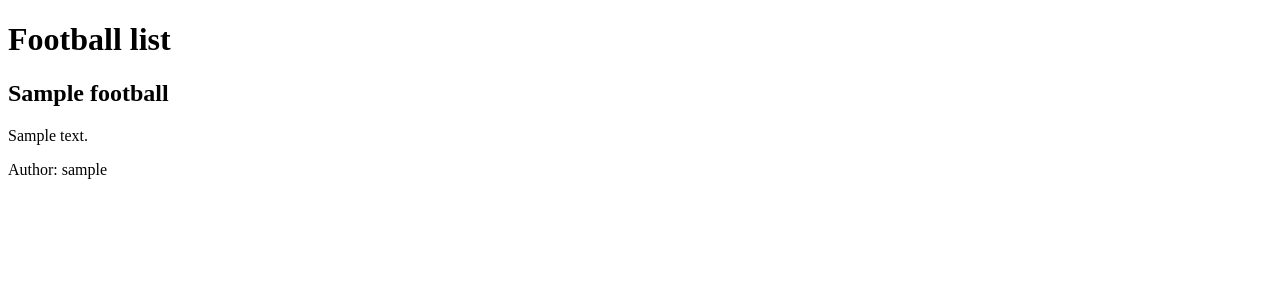
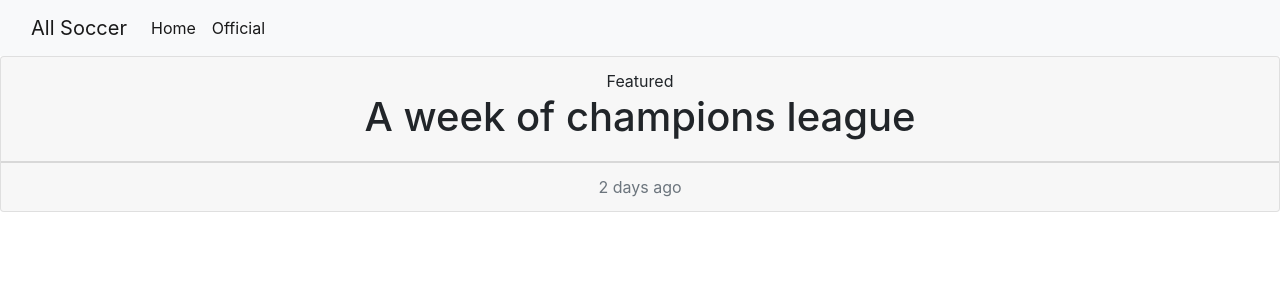
Before and after one commit to Elvisthegreat/all-soccer, a Django app: page / in a window 1280 px wide. Shown: the top 300 px of the page. Run offline with Django 4.2, Linux system fonts and the light colour scheme; tables that the repository leaves empty hold one stand-in row (values such as "Sample post").

Commit message:
Added another app

```diff
--- a/allsoccer/settings.py
+++ b/allsoccer/settings.py
@@ -43,6 +43,7 @@ INSTALLED_APPS = [
     'django.contrib.messages',
     'django.contrib.staticfiles',
     'football',
+    'official',
     'django_summernote',
 ]
 
--- a/allsoccer/urls.py
+++ b/allsoccer/urls.py
@@ -19,6 +19,7 @@ from django.urls import path, include
 
 
 urlpatterns = [
+    path("official/", include("official.urls"), name="official-urls"),
     path('admin/', admin.site.urls),
     path('summernote/', include('django_summernote.urls')),
     path("", include("football.urls"), name="football-urls"),
--- a/football/templates/football/index.html
+++ b/football/templates/football/index.html
@@ -1,20 +1,19 @@
-<!DOCTYPE html>
-<html lang="en">
+{% extends "base.html" %}
+{% load static %}
 
-<head>
-    <meta charset="UTF-8">
-    <meta http-equiv="X-UA-Compatible" content="IE=edge">
-    <meta name="viewport" content="width=device-width, initial-scale=1.0">
-    <title>Views Part 1</title>
-</head>
+<!-- index.html content starts here -->
+{% block content %}
+<div class="card text-center">
+    <div class="card-header">
+        {% for ball in football_list %}
+      Featured
 
-<body>
-    <h1>Football list</h1>
-    {% for ball in object_list %}
-    <h2>{{ball.title}}</h2>
-    <p>{{ball.excerpt}}</p>
-    <p>Author: {{ball.author}}</p>
-    {% endfor %}
-</body>
-
-</html>
+      <h1>A week of champions league</h1>
+    </div>
+    <div class="card-footer text-muted">
+      2 days ago
+    </div>
+  </div>
+  {% endfor %}
+<!-- index.html content ends here -->
+{% endblock %}
--- /dev/null
+++ b/official/apps.py
@@ -0,0 +1,6 @@
+from django.apps import AppConfig
+
+
+class OfficialConfig(AppConfig):
+    default_auto_field = 'django.db.models.BigAutoField'
+    name = 'official'
--- /dev/null
+++ b/official/tests.py
@@ -0,0 +1,3 @@
+from django.test import TestCase
+
+# Create your tests here.
--- /dev/null
+++ b/official/urls.py
@@ -0,0 +1,8 @@
+from . import views
+from django.urls import path
+
+
+urlpatterns = [
+    path('', views.OfficialList.as_view(), name='official'),
+    path('<slug:slug>/', views.official_news, name='official_news'),
+]
--- a/templates/base.html
+++ b/templates/base.html
@@ -1,3 +1,8 @@
+{% load static %}
+
+{% url 'home' as home_url %}
+{% url 'official' as official_url %}
+
 <!DOCTYPE html>
 <html lang="en">
 <head>
@@ -5,6 +10,9 @@
     <meta name="viewport" content="width=device-width, initial-scale=1.0">
     <!--web title-->
     <title>All Soccer</title>
+
+    <!-- Font Awesome CSS -->
+    <link rel="stylesheet" href="https://cdnjs.cloudflare.com/ajax/libs/font-awesome/5.15.3/css/all.min.css">
 
     <!-- Bootstrap CSS -->
     <link rel="stylesheet" href="https://cdn.jsdelivr.net/npm/bootstrap@4.6.2/dist/css/bootstrap.min.css"
@@ -17,27 +25,37 @@
 
     <!--Navigation-->
     <nav class="navbar navbar-expand-lg navbar-light bg-light">
-        <a class="navbar-brand" href="#">Navbar</a>
-        <button class="navbar-toggler" type="button" data-toggle="collapse" data-target="#navbarNav" aria-controls="navbarNav" aria-expanded="false" aria-label="Toggle navigation">
+      <div class="container-fluid">
+        <a class="navbar-brand" href="{% url 'home' %}">All Soccer</a>
+        <button class="navbar-toggler" type="button" data-bs-toggle="collapse" data-bs-target="#navbarNav" aria-controls="navbarNav"
+          aria-expanded="false" aria-label="Toggle navigation">
           <span class="navbar-toggler-icon"></span>
         </button>
         <div class="collapse navbar-collapse" id="navbarNav">
           <ul class="navbar-nav">
             <li class="nav-item active">
-              <a class="nav-link" href="#">Home <span class="sr-only">(current)</span></a>
+              <a class="nav-link {% if request.path == home_url %}active" aria-current="page{% endif %}"
+              href="{% url 'home' %}">Home</a>
             </li>
-            <li class="nav-item">
-              <a class="nav-link" href="#">Features</a>
+
+            <li class="nav-item active">
+              <a class="nav-link {% if request.path == official_url %}active" aria-current="page{% endif %}"
+              href="{% url 'official' %}">Official</a>
             </li>
-            <li class="nav-item">
-              <a class="nav-link" href="#">Pricing</a>
-            </li>
-            <li class="nav-item">
-              <a class="nav-link disabled">Disabled</a>
-            </li>
+
+
+        </ul>
           </ul>
         </div>
+      </div>
       </nav>
 
-</body>
+      {% block content %}
+        <!-- Content Goes here -->
+        {% endblock content %}
+
+
+    <script src="https://cdn.jsdelivr.net/npm/bootstrap@4.6.2/dist/js/bootstrap.bundle.min.js"
+      integrity="sha384-Fy6S3B9q64WdZWQUiU+q4/2Lc9npb8tCaSX9FK7E8HnRr0Jz8D6OP9dO5Vg3Q9ct" crossorigin="anonymous"></script>
+  </body>
 </html>
```
Also changed, not shown: official/admin.py (added, +9 -0 lines), official/models.py (added, +25 -0 lines), official/views.py (added, +26 -0 lines), official/__init__.py (added), official/migrations/0001_initial.py (added), official/migrations/__init__.py (added), official/templates/official/official.html (added), official/templates/official/official_news.html (added).
